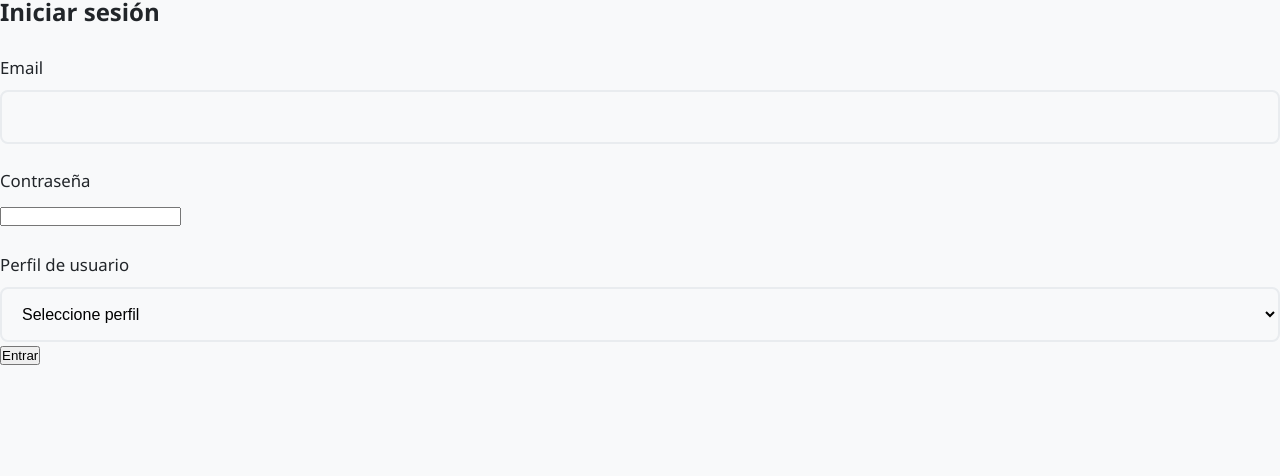
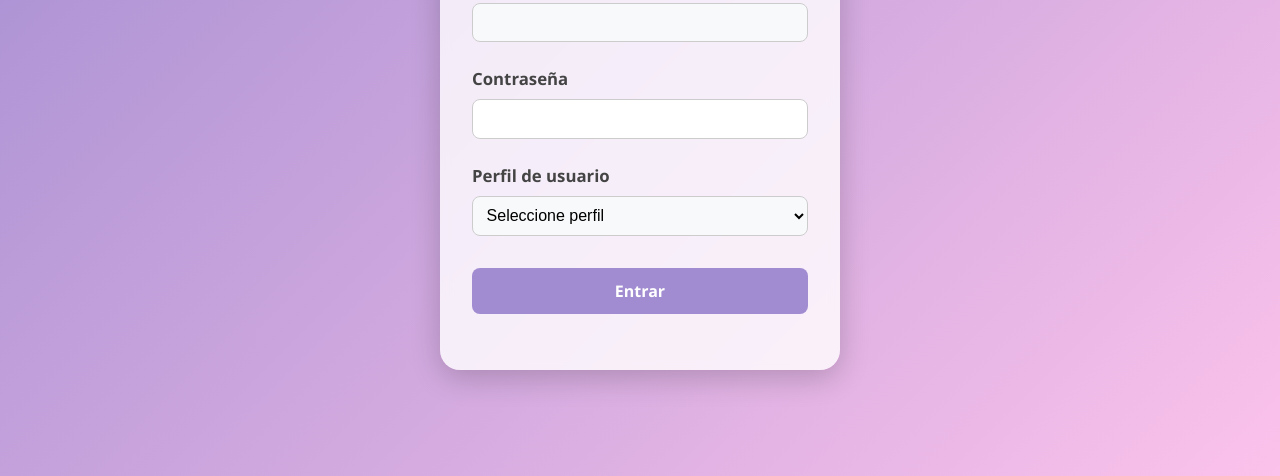
Before and after one commit to josecoortes/Proyecto-GypsiGram, a plain HTML site: page src/main/resources/static/login.html in a window 1280 px wide. Shown: the part 324-800 px from the top of the page. Drawn offline with nearby package versions, Linux system fonts and the light colour scheme.

Commit message:
presentación

```diff
--- a/src/main/resources/static/login.html
+++ b/src/main/resources/static/login.html
@@ -13,7 +13,9 @@
         <img src="Images/favicon.png" alt="Logo GypsiGram">
     </div>
     <h2>Iniciar sesión</h2>
-    <form id="loginForm">
+
+
+        <form>
             <div class="campo">
                 <label for="email">Email</label>
                 <input type="text" id="email" required>
@@ -34,8 +36,118 @@
             <button type="submit" class="btn-login">Entrar</button>
             <div id="error" class="error-login"></div>
         </form>
+
+
 </div>
 
+<style>
+        /* Reset y tipografía */
+        * {
+            margin: 0;
+            padding: 0;
+            box-sizing: border-box;
+            font-family: 'Segoe UI', Tahoma, Geneva, Verdana, sans-serif;
+        }
+
+        body {
+            height: 100vh;
+            background: linear-gradient(135deg, #a18cd1, #fbc2eb);
+            display: flex;
+            align-items: center;
+            justify-content: center;
+        }
+
+        /* Contenedor principal */
+        .login-container {
+            background-color: #ffffffcc;
+            padding: 2.5rem 2rem;
+            border-radius: 20px;
+            box-shadow: 0 8px 30px rgba(0, 0, 0, 0.2);
+            width: 100%;
+            max-width: 400px;
+            text-align: center;
+            backdrop-filter: blur(5px);
+            animation: fadeIn 0.6s ease-in-out;
+        }
+
+        /* Logo */
+        .logo-login img {
+            width: 60px;
+            margin-bottom: 1rem;
+        }
+
+        /* Título */
+        .login-container h2 {
+            margin-bottom: 1.5rem;
+            color: #333;
+        }
+
+        /* Campos */
+        .campo {
+            text-align: left;
+            margin-bottom: 1rem;
+        }
+
+        .campo label {
+            display: block;
+            margin-bottom: 0.4rem;
+            font-weight: 600;
+            color: #444;
+        }
+
+        .campo input,
+        .campo select {
+            width: 100%;
+            padding: 0.6rem;
+            border: 1px solid #ccc;
+            border-radius: 8px;
+            transition: border-color 0.3s;
+        }
+
+        .campo input:focus,
+        .campo select:focus {
+            border-color: #a18cd1;
+            outline: none;
+        }
+
+        /* Botón */
+        .btn-login {
+            width: 100%;
+            padding: 0.75rem;
+            background: #a18cd1;
+            color: white;
+            border: none;
+            border-radius: 8px;
+            font-weight: bold;
+            font-size: 1rem;
+            cursor: pointer;
+            margin-top: 1rem;
+            transition: background 0.3s;
+        }
+
+        .btn-login:hover {
+            background: #8b74c9;
+        }
+
+        /* Mensaje de error */
+        .error-login {
+            margin-top: 1rem;
+            color: #d9534f;
+            font-size: 0.9rem;
+        }
+
+        /* Animación de entrada */
+        @keyframes fadeIn {
+            from {
+                opacity: 0;
+                transform: translateY(-20px);
+            }
+            to {
+                opacity: 1;
+                transform: translateY(0);
+            }
+        }
+    </style>
 <script src="https://code.jquery.com/jquery-3.6.4.min.js"></script>
 <script>
     $('#loginForm').on('submit', function(e) {
```
Also changed, not shown: 1 other file. Lines whose indentation alone changed are shown as unchanged.
